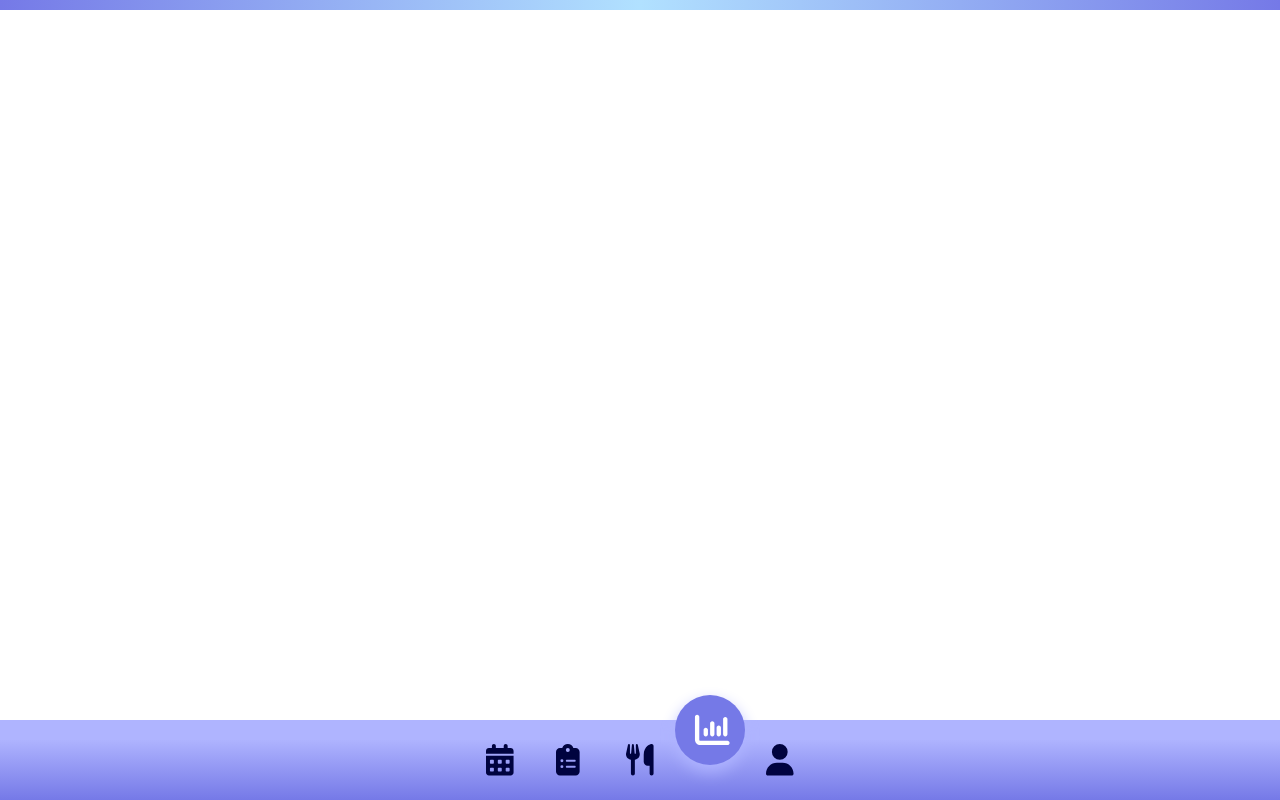
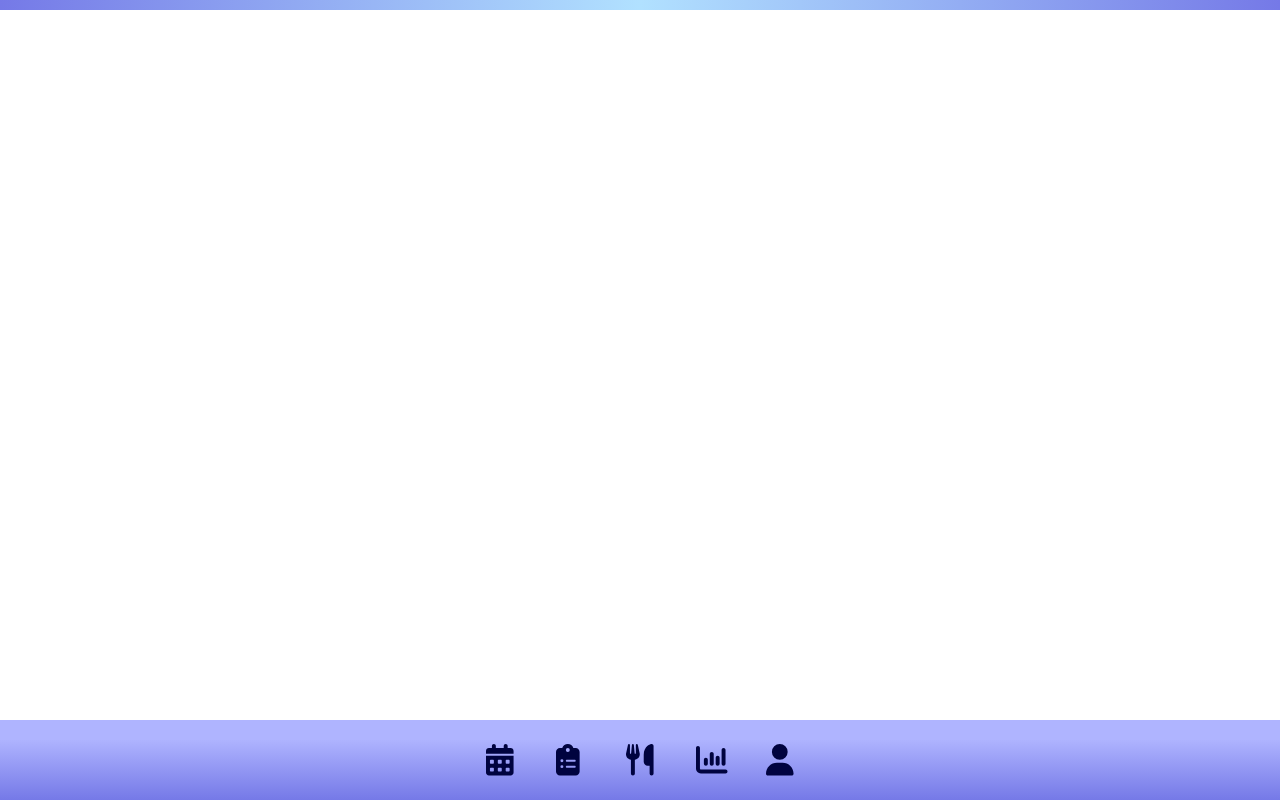
Before and after one commit to hallov012/Ease-EasyLose, a React (Create React App) app in the folder frontend/: page /chartpage in a window 1280 px wide. Built offline with nearby package versions, Linux system fonts and the light colour scheme.

Commit message:
FIX: Fix NavLink property to

```diff
--- a/frontend/src/App.js
+++ b/frontend/src/App.js
@@ -1,6 +1,7 @@
 import "./App.css";
 
-import { Route, Switch, Redirect } from "react-router-dom";
+import { Route, Switch, useLocation } from "react-router-dom";
+import { useEffect } from "react";
 import CalendarPage from "./pages/CalendarPage";
 import PlanPage from "./pages/PlanPage";
 import MainPage from "./pages/MainPage";
@@ -16,7 +17,12 @@ import BottomNav from "./components/BottomNav/BottomNav";
 import { useState } from "react";
 
 function App() {
-  const [authorized, setAuthorized] = useState(true);
+  const location = useLocation();
+
+  useEffect(() => {
+    console.log(location);
+  }, [location]);
+
   return (
     <div className="App">
       <div className="top_line_gradient"></div>
@@ -49,11 +55,9 @@ function App() {
           <AuthPage></AuthPage>
         </Route>
       </Switch>
-      {authorized ? (
-        <div id="bottom_nav_area">
-          <BottomNav />
-        </div>
-      ) : null}
+      <div id="bottom_nav_area">
+        <BottomNav />
+      </div>
     </div>
   );
 }
--- a/frontend/src/components/BottomNav/BottomNav.js
+++ b/frontend/src/components/BottomNav/BottomNav.js
@@ -15,7 +15,7 @@ function BottomNav() {
   return (
     <div>
       <div className="navbar">
-        <NavLink to="/calendarpage" activeClassName="navbar__item__active">
+        <NavLink to="/calendar" activeClassName="navbar__item__active">
           <div className="navbar__item ">
             <span className="navbar__icon">
               <div className="icon">
@@ -24,7 +24,7 @@ function BottomNav() {
             </span>
           </div>
         </NavLink>
-        <NavLink to="/mockmealpage" activeClassName="navbar__item__active">
+        <NavLink to="/plan" activeClassName="navbar__item__active">
           <div className="navbar__item">
             <span className="navbar__icon">
               <div className="icon">
@@ -33,7 +33,7 @@ function BottomNav() {
             </span>
           </div>
         </NavLink>
-        <NavLink to="/mainpage" activeClassName="navbar__item__active">
+        <NavLink to="/main" activeClassName="navbar__item__active">
           <div className="navbar__item">
             <span className="navbar__icon">
               <div className="icon">
@@ -42,7 +42,7 @@ function BottomNav() {
             </span>
           </div>
         </NavLink>
-        <NavLink to="/chartpage" activeClassName="navbar__item__active">
+        <NavLink to="/chart" activeClassName="navbar__item__active">
           <div className="navbar__item">
             <span className="navbar__icon">
               <div className="icon">
```
